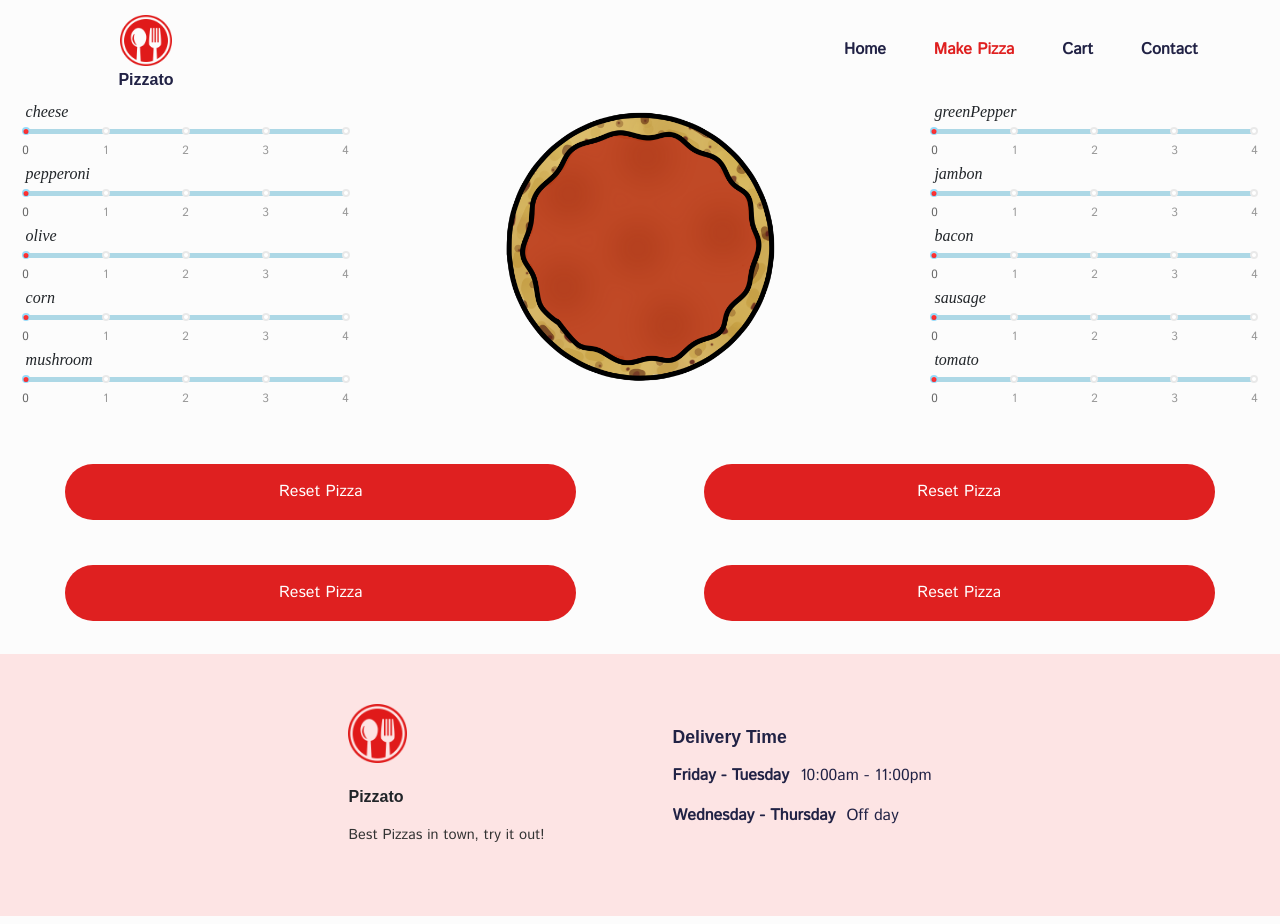
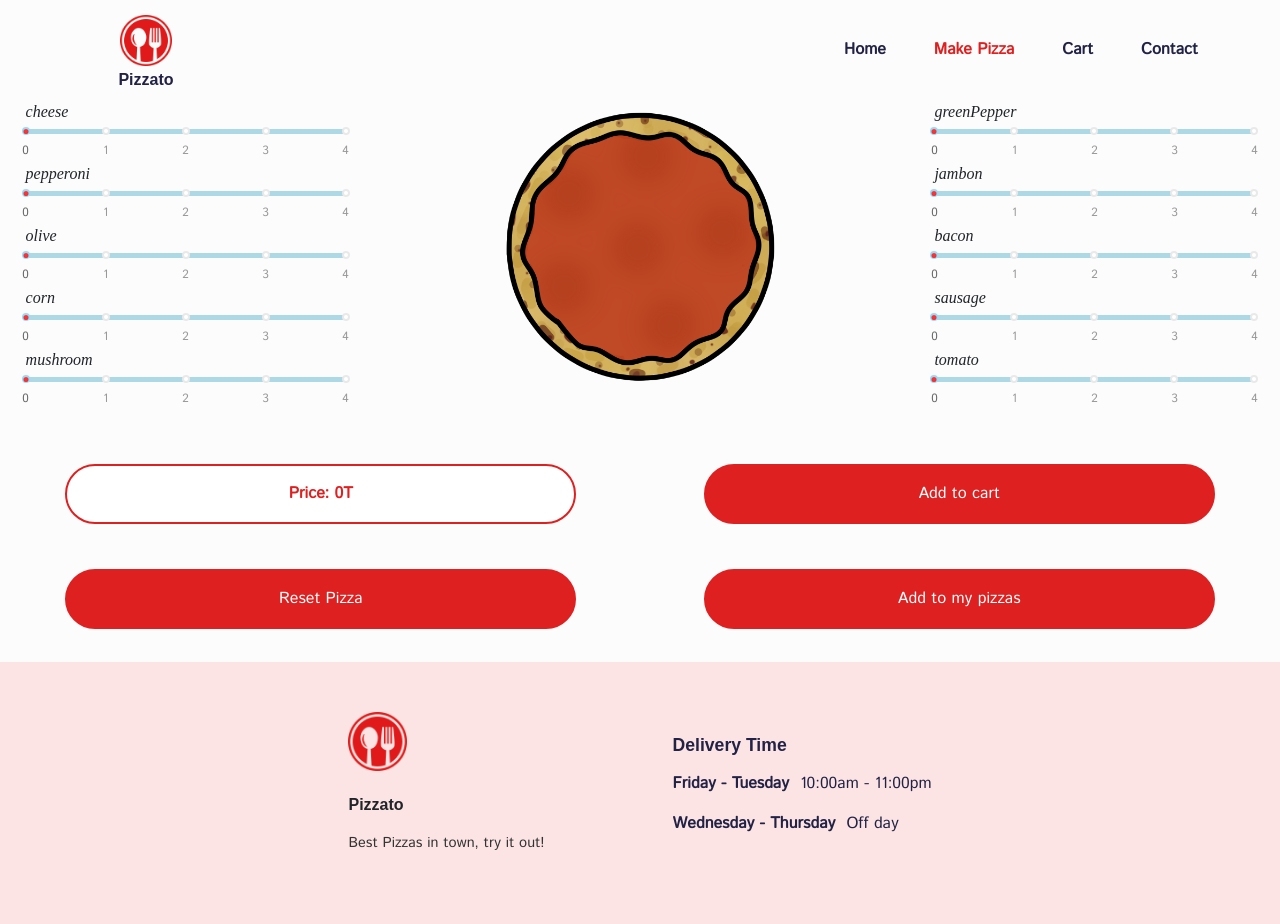
Before and after one commit to Ali-Sadeghi-Gh/web-project-front, a React (Create React App) app: page /makePizzas in a window 1280 px wide. Built offline with nearby package versions, Linux system fonts and the light colour scheme; a web font is replaced by a local one.

Commit message:
adding functional buttons

```diff
--- /dev/null
+++ b/src/components/build/buttons.js
@@ -0,0 +1,27 @@
+import React from 'react';
+import '../../styles/pizza.css'
+
+function Functions({resetToppings, addToCart, addToMyPizzas, price}) {
+  return (
+    <div className="functions">
+      <div className="left-functions">
+        <button className="functions-price">
+            Price: {price}T
+        </button>
+        <button className="functions-button" onClick={() => resetToppings()}>
+          Reset Pizza
+        </button>
+      </div>
+      <div className="right-functions">
+        <button className="functions-button" onClick={() => addToCart()}>
+          Add to cart
+        </button>
+        <button className="functions-button" onClick={() => addToMyPizzas()}>
+          Add to my pizzas
+        </button>
+      </div>
+    </div>
+  );
+};
+
+export default Functions;
--- a/src/components/build/index.js
+++ b/src/components/build/index.js
@@ -1,15 +1,16 @@
 import React, { useState } from 'react';
 import Pizza from './pizza';
 import ToppingList from './toppingList';
-import Reset from './reset';
+import Buttons from './buttons';
 import '../../styles/pizza.css'
 
-function Build({toppings, setToppings, resetToppings}) {
+function Build({toppings, setToppings, resetToppings, addToCart, addToMyPizzas, updatePrice, price}) {
   const updateToppings = (name, value) => {
     let newToppings = JSON.parse(JSON.stringify(toppings)); // deep copy state
     newToppings[name] = value;
 
     setToppings(newToppings);
+    updatePrice(newToppings);
     localStorage.setItem("toppings", JSON.stringify(newToppings));
   };
 
@@ -24,7 +25,8 @@ function Build({toppings, setToppings, resetToppings}) {
       <div className='rightdiv'>
         <ToppingList toppings={toppings} updateToppings={updateToppings} isLeft={false}/>
       </div>
-      <Reset resetToppings={resetToppings}/>
+      <Buttons resetToppings={resetToppings} addToCart={addToCart}
+       addToMyPizzas={addToMyPizzas} price={price}/>
     </div>
   );
 };
--- a/src/components/build/reset.js
+++ /dev/null
@@ -1,28 +0,0 @@
-import React from 'react';
-import '../../styles/pizza.css'
-
-function Functions({resetToppings}) {
-
-  return (
-    <div className="functions">
-      <div className="left-functions">
-        <button className="functions-reset" onClick={() => resetToppings()}>
-          Reset Pizza
-        </button>
-        <button className="functions-reset" onClick={() => resetToppings()}>
-          Reset Pizza
-        </button>
-      </div>
-      <div className="right-functions">
-        <button className="functions-reset" onClick={() => resetToppings()}>
-          Reset Pizza
-        </button>
-        <button className="functions-reset" onClick={() => resetToppings()}>
-          Reset Pizza
-        </button>
-      </div>
-    </div>
-  );
-};
-
-export default Functions;
--- a/src/components/build/toppingList.js
+++ b/src/components/build/toppingList.js
@@ -1,10 +1,8 @@
 import React from 'react';
 import '../../styles/pizza.css'
-import {useState } from "react";
 import Slidebar from './slider'
 
 function ToppingList({toppings, updateToppings, isLeft}) {
-  const newToppings = JSON.parse(JSON.stringify(toppings)); // deep copy state
   var code_block = null
   if (isLeft){
     code_block = <div>
--- a/src/pages/MakePizza.jsx
+++ b/src/pages/MakePizza.jsx
@@ -3,7 +3,7 @@ import Build from '../components/build';
 
 
 function Pizzas() {
-
+  const [price, setPrice] = useState(0)
   const [toppings, setToppings] = useState({
     cheese: 0,
     olive: 0,
@@ -30,8 +30,10 @@ function Pizzas() {
       pepperoni: 0,
       sausage: 0
     });
+    setPrice(0);
     localStorage.clear();
   };
+
   useEffect(() => {
     // load toppings saved from local storage
     const data = localStorage.getItem("toppings");
@@ -39,12 +41,38 @@ function Pizzas() {
       setToppings(JSON.parse(data));
   }, []);
 
+  useEffect(() => {
+    // load price saved from local storage
+    const data = localStorage.getItem("price");
+    if (data)
+      setPrice(JSON.parse(data));
+  }, []);
+
+  const updatePrice = (newToppings) => {
+    let newPrice = newToppings["cheese"] * 10000
+    setPrice(newPrice);
+    localStorage.setItem("price", JSON.stringify(newPrice));
+  }
+
+  const addToCart = () => {
+    //todo
+  }
+
+  const addToMyPizzas = () => {
+    //todo
+  }
+
+
   return (
     <div className="App">
       <Build
           toppings={toppings}
           setToppings={setToppings}
           resetToppings={resetToppings}
+          addToCart={addToCart}
+          addToMyPizzas={addToMyPizzas}
+          updatePrice={updatePrice}
+          price={price}
       />
     </div>
   );
--- a/src/styles/pizza.css
+++ b/src/styles/pizza.css
@@ -125,7 +125,7 @@
   }
 
 
-  .functions-reset {
+  .functions-button {
     border-radius: 100px;
     flex: 1;
     margin-top: 2%;
@@ -134,6 +134,27 @@
     margin-left: 10%;
     padding: 2.5%;
     background: #df2020;
+    border: 2px solid #df2020;
+  }
+
+  .functions-price {
+    border-radius: 100px;
+    flex: 1;
+    margin-top: 2%;
+    width: 80%;
+    margin-bottom: 5%;
+    margin-left: 10%;
+    padding: 2.5%;
+    background: white;
+    font-weight: bold;
+    color: #df2020;
+    border: 2px solid #df2020;
+    cursor: default;
+  }
+
+  .functions-price:hover {
+    cursor: default;
+    background-color: white;
   }
 
 
```
